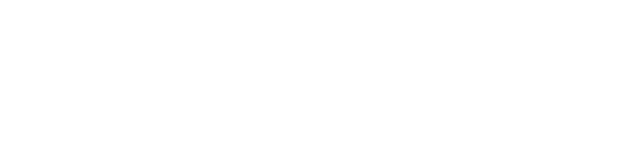
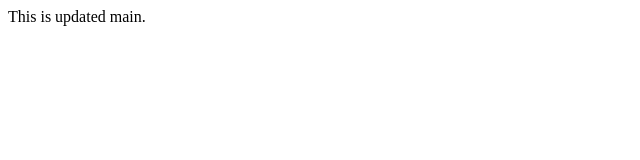
Before and after one commit to SamShibu056/localrepo, a plain HTML site: page index.html in a window 1280 px wide. Shown: the whole page, without its empty margins (0-640 px from the left). Drawn offline with Linux system fonts and the light colour scheme.

Commit message:
updated main

```diff
--- a/index.html
+++ b/index.html
@@ -6,6 +6,6 @@
     <title>Document</title>
 </head>
 <body>
-
+    This is updated main.
 </body>
 </html>
```
